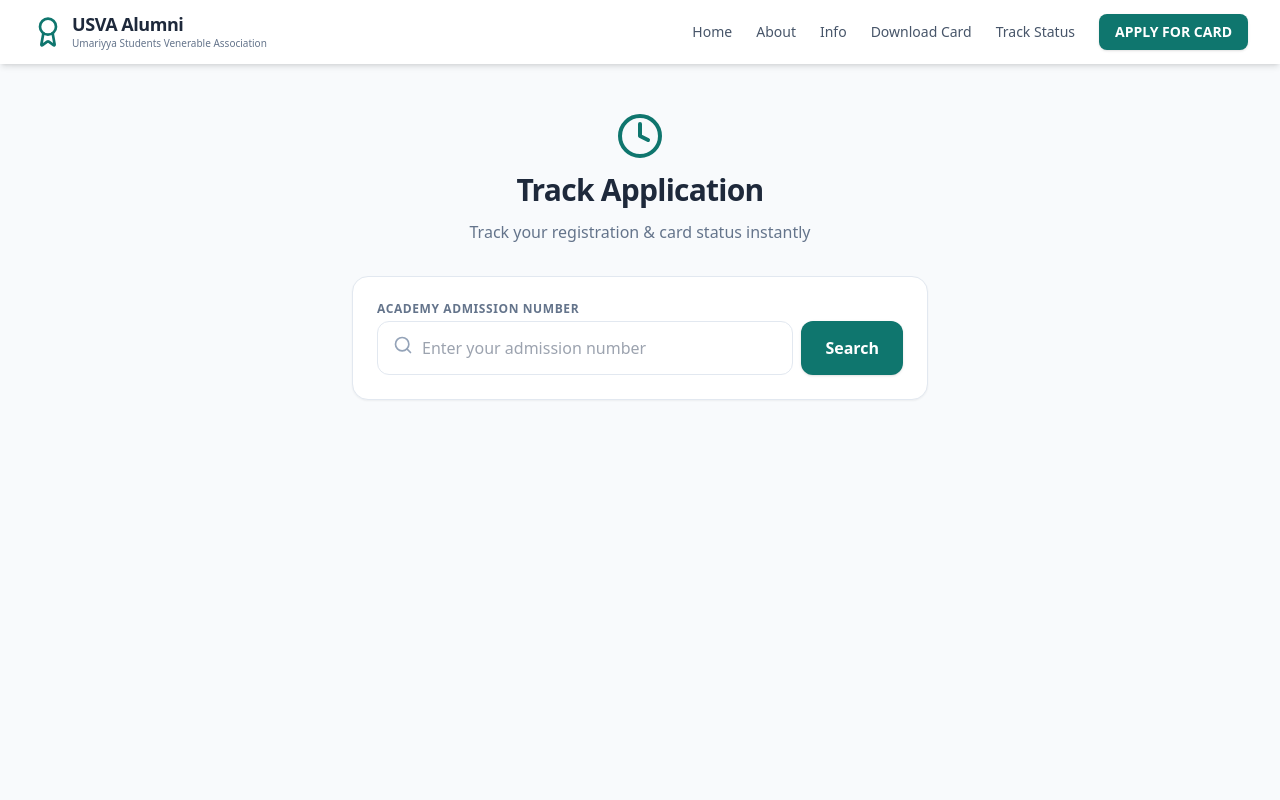
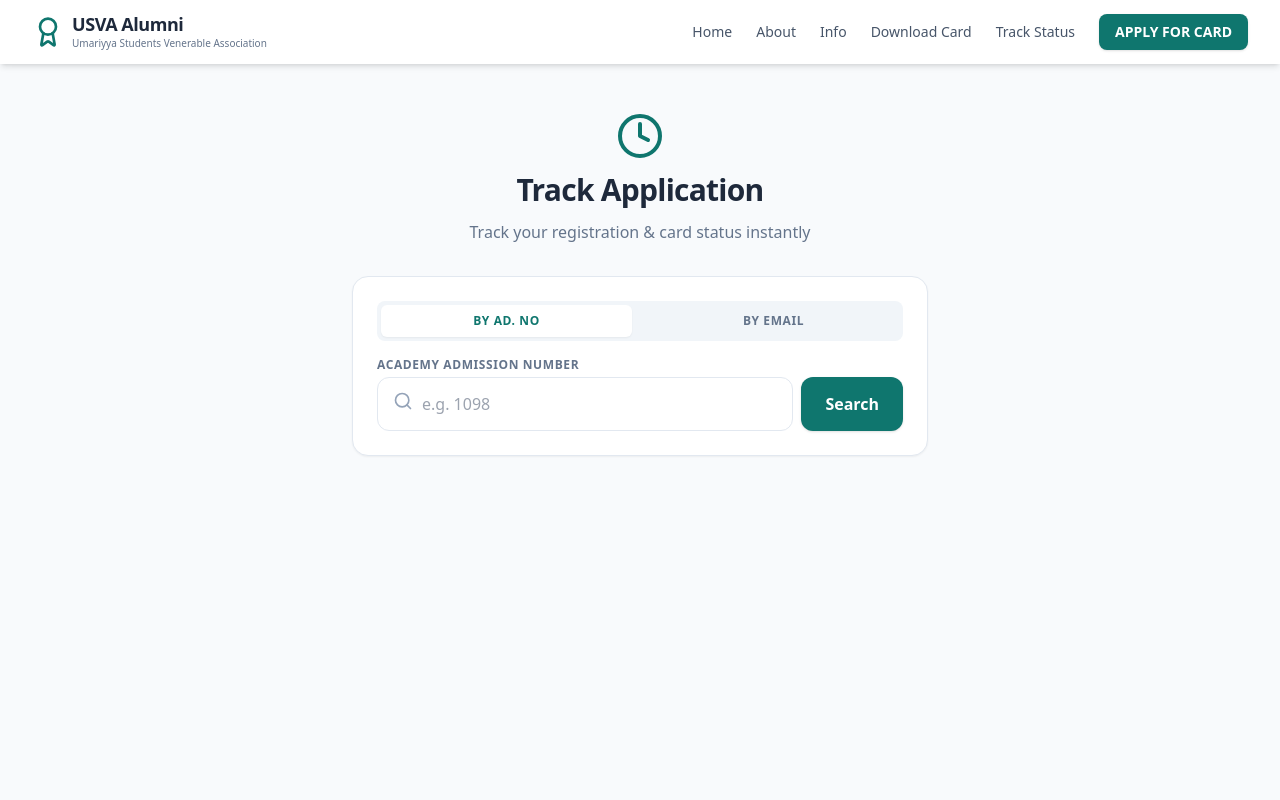
Before and after one commit to suhailmorayur/USVA-ALUMNI-FR, a React (Vite) app: page /status in a window 1280 px wide. Shown: the top 800 px of the page. Built offline with nearby package versions, Linux system fonts and the light colour scheme; no server answers.

Commit message:
feat: update membership id format to YYYY/UA0001 and display on all cards

```diff
--- a/src/App.jsx
+++ b/src/App.jsx
@@ -64,6 +64,7 @@ const App = () => {
           </Route>
 
           {/* Standalone Public Verification Route (No default header/footer) */}
+          <Route path="/verify/*" element={<Verify />} />
           <Route path="/verify/:membershipId" element={<Verify />} />
 
           {/* Standalone Admin Login Route */}
--- a/src/components/CardPreview.jsx
+++ b/src/components/CardPreview.jsx
@@ -114,7 +114,7 @@ const CardPreview = ({ member, validity = 'Mar 2028', side = 'front', scale = 1,
           >
 
             {/* Place Row */}
-            <div className="flex items-center" style={{ fontSize: '3.91cqw', height: '4.8`cqw' }}>
+            <div className="flex items-center" style={{ fontSize: '3.91cqw', height: '4.8cqw' }}>
               <span className="text-slate-900" style={{ width: '17cqw' }}>Place</span>
               <span className="text-slate-900" style={{ width: '5cqw' }}>:</span>
               <span className="truncate flex-1 font-bold text-black">{member.place}</span>
@@ -124,7 +124,7 @@ const CardPreview = ({ member, validity = 'Mar 2028', side = 'front', scale = 1,
             <div className="flex items-center" style={{ fontSize: '3.91cqw', height: '4.8cqw' }}>
               <span className="text-slate-900" style={{ width: '17cqw' }}>Ad. No</span>
               <span className="text-slate-900" style={{ width: '5cqw' }}>:</span>
-              <span className="truncate flex-1 font-bold text-black">{member.admissionNumber}</span>
+              <span className="truncate flex-1 font-bold text-black">{member.admissionNumber || '-'}</span>
             </div>
 
             {/* Phone Row */}
@@ -133,6 +133,15 @@ const CardPreview = ({ member, validity = 'Mar 2028', side = 'front', scale = 1,
               <span className="text-slate-900" style={{ width: '5cqw' }}>:</span>
               <span className="truncate flex-1 font-bold text-black">{member.phone}</span>
             </div>
+
+            {/* Mem. ID Row */}
+            {member.membershipId && (
+              <div className="flex items-center" style={{ fontSize: '3.91cqw', height: '4.8cqw' }}>
+                <span className="text-slate-900" style={{ width: '17cqw' }}>Mem. ID</span>
+                <span className="text-slate-900" style={{ width: '5cqw' }}>:</span>
+                <span className="truncate flex-1 font-bold text-black">{member.membershipId}</span>
+              </div>
+            )}
           </div>
         </div>
       );
@@ -250,7 +259,7 @@ const CardPreview = ({ member, validity = 'Mar 2028', side = 'front', scale = 1,
           <div className="flex items-center" style={{ fontSize: '18px', height: '24px' }}>
             <span style={{ width: '90px' }}>Ad. No</span>
             <span style={{ width: '20px' }}>:</span>
-            <span className="truncate flex-1 font-bold text-black">{member.admissionNumber}</span>
+            <span className="truncate flex-1 font-bold text-black">{member.admissionNumber || '-'}</span>
           </div>
 
           {/* Phone Row */}
@@ -259,6 +268,15 @@ const CardPreview = ({ member, validity = 'Mar 2028', side = 'front', scale = 1,
             <span style={{ width: '20px' }}>:</span>
             <span className="truncate flex-1 font-bold text-black">{member.phone}</span>
           </div>
+
+          {/* Mem. ID Row */}
+          {member.membershipId && (
+            <div className="flex items-center" style={{ fontSize: '18px', height: '24px' }}>
+              <span style={{ width: '90px' }}>Mem. ID</span>
+              <span style={{ width: '20px' }}>:</span>
+              <span className="truncate flex-1 font-bold text-black">{member.membershipId}</span>
+            </div>
+          )}
         </div>
       </div>
     );
--- a/src/pages/Home.jsx
+++ b/src/pages/Home.jsx
@@ -66,7 +66,7 @@ const Home = () => {
     e.preventDefault();
     setError('');
 
-    if (!fullName || !place || !admissionNumber || !phone || !email) {
+    if (!fullName || !place || !phone || !email) {
       setError('Please fill in all required fields.');
       return;
     }
@@ -242,15 +242,17 @@ const Home = () => {
 
                 {/* Admission Number */}
                 <div className="space-y-1">
-                  <label className="text-xs font-bold text-slate-500 uppercase tracking-wider block">Admission Number</label>
+                  <div className="flex justify-between items-center">
+                    <label className="text-xs font-bold text-slate-500 uppercase tracking-wider block">Admission Number</label>
+                    <span className="text-[10px] text-slate-400 font-medium">(Optional)</span>
+                  </div>
                   <div className="relative">
                     <GraduationCap className="w-4.5 h-4.5 text-slate-400 absolute left-3 top-3.5" />
                     <input
                       type="text"
-                      required
                       value={admissionNumber}
                       onChange={(e) => setAdmissionNumber(e.target.value)}
-                      placeholder="e.g. 1098"
+                      placeholder="e.g. 1098 (Optional if forgotten)"
                       className="w-full bg-white border border-slate-200 focus:border-teal-700 text-slate-800 pl-10 pr-4 py-3 rounded-xl focus:outline-none focus:ring-2 focus:ring-teal-700/10 transition text-sm font-semibold"
                     />
                   </div>
--- a/src/pages/Payment.jsx
+++ b/src/pages/Payment.jsx
@@ -179,7 +179,7 @@ const Payment = () => {
               <span className="font-bold text-slate-500 uppercase tracking-wider block mb-1">Applying For:</span>
               <div className="flex justify-between font-bold text-slate-800">
                 <span>{member.fullName}</span>
-                <span className="text-slate-500 font-medium">Ad. No: {member.admissionNumber}</span>
+                <span className="text-slate-500 font-medium">Ad. No: {member.admissionNumber || 'N/A'}</span>
               </div>
             </div>
           )}
--- a/src/pages/Status.jsx
+++ b/src/pages/Status.jsx
@@ -4,21 +4,23 @@ import { Search, Loader2, Award, Clock, CheckCircle2, ShieldAlert, XCircle, Arro
 import { Link } from 'react-router-dom';
 
 const Status = () => {
-  const [admissionNumber, setAdmissionNumber] = useState('');
+  const [searchType, setSearchType] = useState('admissionNumber'); // 'admissionNumber' or 'email'
+  const [searchValue, setSearchValue] = useState('');
   const [loading, setLoading] = useState(false);
   const [result, setResult] = useState(null);
   const [error, setError] = useState('');
 
   const handleSearch = async (e) => {
     e.preventDefault();
-    if (!admissionNumber.trim()) return;
+    if (!searchValue.trim()) return;
 
     setLoading(true);
     setError('');
     setResult(null);
 
     try {
-      const res = await axios.get(`/api/members/status-check?admissionNumber=${encodeURIComponent(admissionNumber.trim())}`);
+      const paramName = searchType === 'email' ? 'email' : 'admissionNumber';
+      const res = await axios.get(`/api/members/status-check?${paramName}=${encodeURIComponent(searchValue.trim())}`);
       if (res.data.success) {
         setResult(res.data.data);
       } else {
@@ -26,7 +28,7 @@ const Status = () => {
       }
     } catch (err) {
       console.error(err);
-      setError(err.response?.data?.message || 'No active registration found for this admission number.');
+      setError(err.response?.data?.message || 'No active registration found matching the search details.');
     } finally {
       setLoading(false);
     }
@@ -104,17 +106,46 @@ const Status = () => {
         {/* Search Panel */}
         <div className="bg-white p-6 rounded-2xl shadow-sm border border-slate-200">
           <form onSubmit={handleSearch} className="space-y-4">
+
+            {/* Search Type Selector */}
+            <div className="flex gap-4 p-1 bg-slate-100 rounded-lg">
+              <button
+                type="button"
+                onClick={() => {
+                  setSearchType('admissionNumber');
+                  setSearchValue('');
+                  setError('');
+                }}
+                className={`flex-1 text-center py-2 text-xs font-bold uppercase rounded-md tracking-wider transition ${searchType === 'admissionNumber' ? 'bg-white text-teal-700 shadow-sm' : 'text-slate-500 hover:text-slate-700'}`}
+              >
+                By Ad. No
+              </button>
+              <button
+                type="button"
+                onClick={() => {
+                  setSearchType('email');
+                  setSearchValue('');
+                  setError('');
+                }}
+                className={`flex-1 text-center py-2 text-xs font-bold uppercase rounded-md tracking-wider transition ${searchType === 'email' ? 'bg-white text-teal-700 shadow-sm' : 'text-slate-500 hover:text-slate-700'}`}
+              >
+                By Email
+              </button>
+            </div>
+
             <div className="space-y-1">
-              <label htmlFor="adNumber" className="text-xs font-bold text-slate-500 uppercase tracking-wider block">Academy Admission Number</label>
+              <label htmlFor="searchValue" className="text-xs font-bold text-slate-500 uppercase tracking-wider block">
+                {searchType === 'email' ? 'Registered Email Address' : 'Academy Admission Number'}
+              </label>
               <div className="flex gap-2">
                 <div className="relative flex-grow">
                   <Search className="w-5 h-5 text-slate-400 absolute left-4 top-3.5" />
                   <input
-                    type="text"
-                    id="adNumber"
-                    value={admissionNumber}
-                    onChange={(e) => setAdmissionNumber(e.target.value)}
-                    placeholder="Enter your admission number"
+                    type={searchType === 'email' ? 'email' : 'text'}
+                    id="searchValue"
+                    value={searchValue}
+                    onChange={(e) => setSearchValue(e.target.value)}
+                    placeholder={searchType === 'email' ? 'e.g. suhail@example.com' : 'e.g. 1098'}
                     className="w-full pl-11 pr-4 py-3.5 rounded-xl border border-slate-200 focus:outline-none focus:ring-2 focus:ring-teal-700/20 focus:border-teal-700 transition font-medium"
                   />
                 </div>
--- a/src/pages/Verify.jsx
+++ b/src/pages/Verify.jsx
@@ -1,10 +1,13 @@
 import React, { useEffect, useState } from 'react';
-import { useParams } from 'react-router-dom';
+import { useParams, useLocation } from 'react-router-dom';
 import axios from 'axios';
 import { CheckCircle2, XCircle, ShieldAlert, Award, Loader2, Calendar } from 'lucide-react';
 
 const Verify = () => {
-  const { membershipId } = useParams();
+  const params = useParams();
+  const location = useLocation();
+  const rawId = params.membershipId || params['*'] || location.pathname.replace(/^\/verify\/?/, '');
+  const membershipId = decodeURIComponent(rawId).trim();
   const [loading, setLoading] = useState(true);
   const [result, setResult] = useState(null);
   const [error, setError] = useState('');
```
Also changed, not shown: 3 other files (tests, documents, lock files or other folders).
